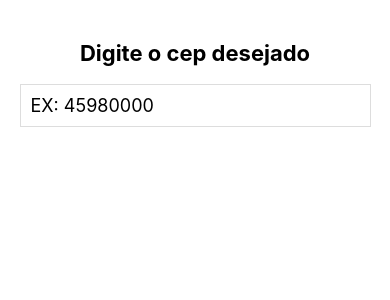
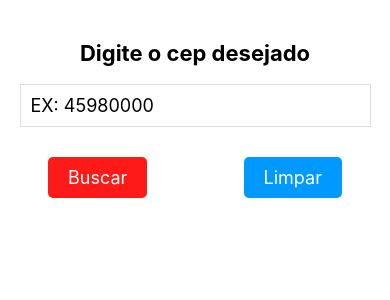
Before and after one commit to GuidoStocco/App_BuscadorCep, a React Native app: screen / in a window 390 px wide. Shown: the top 300 px of the page. Built offline with nearby package versions, Linux system fonts and the light colour scheme.

Commit message:
finished buttonarea

```diff
--- a/App.js
+++ b/App.js
@@ -1,5 +1,5 @@
 import React, {useState} from 'react';
-import {View, Text, StyleSheet, TextInput, ToucheableOpacity, SafeAreaView} from 'react-native';
+import {View, Text, StyleSheet, TextInput, TouchableOpacity, SafeAreaView} from 'react-native';
 
 import Api from './src/services/Api'
 
@@ -16,6 +16,16 @@
                     style={styles.input} placeholder='EX: 45980000'
                     value={cep} onChangeText={(text) => setCep(text)} keyboardType='numeric'
                 />
+            </View>
+
+            <View style={styles.areaBtn}>
+                <TouchableOpacity style={[styles.btn, {backgroundColor: '#ff1a1a'}]}>
+                    <Text style={styles.textBtn}>Buscar</Text>
+                </TouchableOpacity>
+
+                <TouchableOpacity style={[styles.btn, {backgroundColor: '#0099ff'}]}>
+                    <Text style={styles.textBtn}>Limpar</Text>
+                </TouchableOpacity>
             </View>
         </SafeAreaView>
     );
@@ -43,6 +53,21 @@
         backgroundColor: '#fff',
         padding: 10,
         fontSize: 18,
-        elevation: 1
+        elevation: 1,
+        marginBottom: 30
+    },
+    areaBtn:{
+        flexDirection: 'row',
+        justifyContent: 'space-around'
+    },
+    btn:{
+        padding: 10,
+        borderRadius: 5,
+        paddingLeft: 20,
+        paddingRight: 20
+    },
+    textBtn:{
+        color: '#fff',
+        fontSize: 18
     }
 })
```
